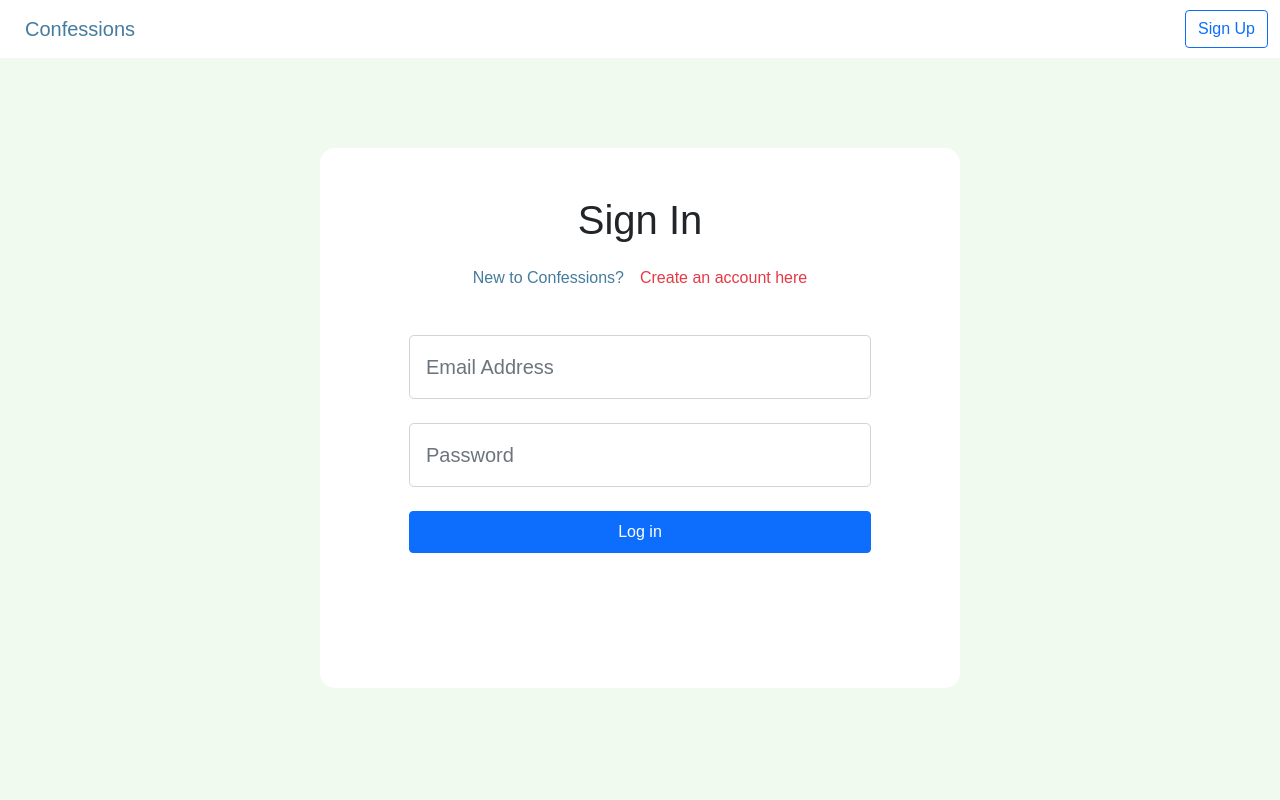
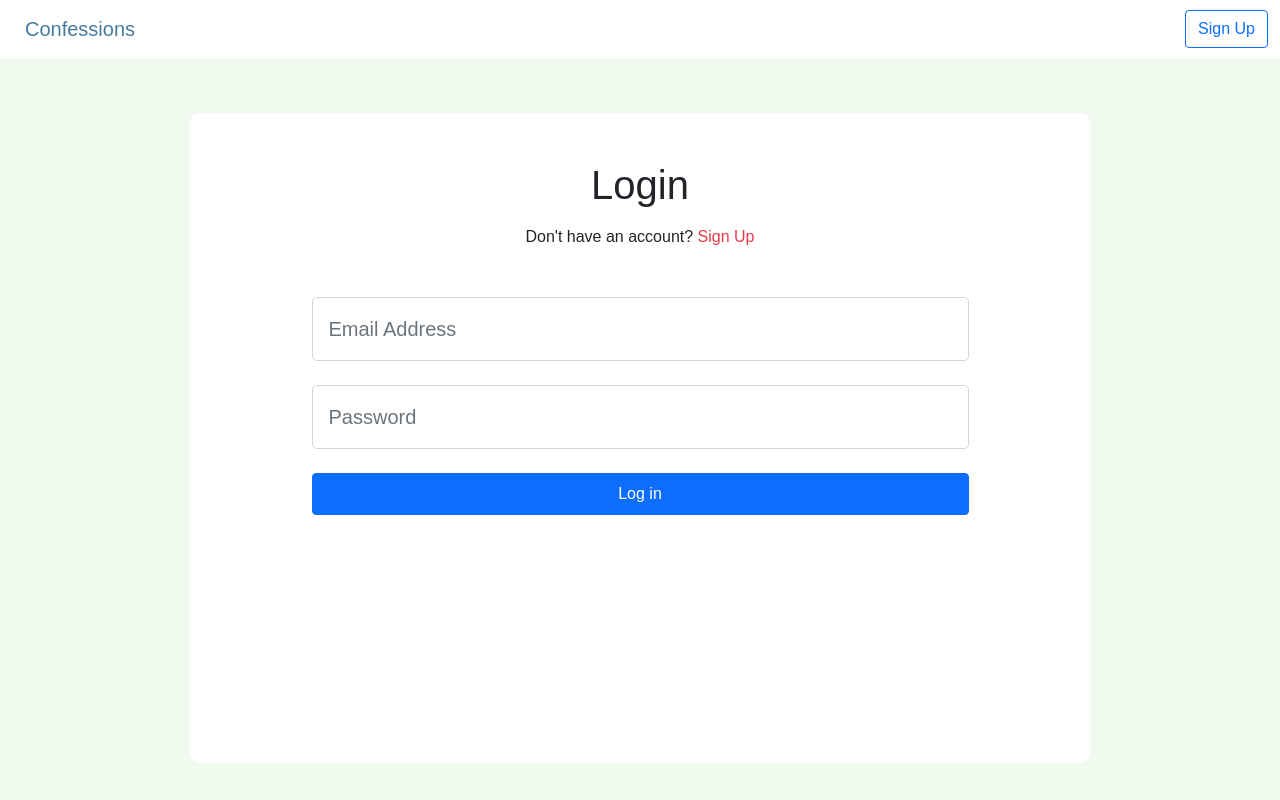
Before and after one commit to SLuo490/Confessions, a React (Create React App) app: page /login in a window 1280 px wide. Built offline with nearby package versions, Linux system fonts and the light colour scheme; no server answers; a web font is replaced by a local one.

Commit message:
fix styling for login page

```diff
--- a/src/components/ErrorAlert.js
+++ b/src/components/ErrorAlert.js
@@ -1,8 +1,8 @@
 export default function ErrorAlert({ details }) {
   return (
     <div className='d-flex justify-content-center mt-2'>
-      <div className='alert alert-danger' role={'alert'}>
-        <strong>An error occurred</strong> {details || ''}
+      <div className='alert alert-danger w-50 text-center' role={'alert'}>
+        <strong>An error occurred: </strong> {details || ''}
       </div>
     </div>
   );
--- a/src/components/LoginForm.js
+++ b/src/components/LoginForm.js
@@ -40,8 +40,8 @@ export default function Form() {
   }, [user, loading, navigate]);
 
   return (
-    <form className='form-group mt-3'>
-      {error && <ErrorAlert details={error} />}
+    <form className='form-group mt-2'>
+      <div className='mt-4'>{error && <ErrorAlert details={error} />}</div>
       <div className='w-75 input-center'>
         <label htmlFor='email'></label>
         <input
--- a/src/pages/auth/LoginPage.js
+++ b/src/pages/auth/LoginPage.js
@@ -7,23 +7,20 @@ export default function LoginPage() {
   return (
     <div className='LoginPage'>
       <Nav />
-      <div className='center'>
-        <div className='container bg-white w-50 h-75 radius'>
-          <h1 className='d-flex justify-content-center align-items-center mt-5'>
-            Sign In
-          </h1>
-          <div className='create d-flex justify-content-center align-items-center mt-4'>
-            <h6 className='pe-3 color-celadon-blue'>New to Confessions?</h6>
-            <h6>
-              <Link
-                className='color-imperial-red text-decoration-none'
-                to='/register'
-              >
-                Create an account here
-              </Link>
-            </h6>
+      <div className='container-fluid background-style'>
+        <div className='row form-style'>
+          <div className='col'>
+            <div className='login-form'>
+              <h1 className='text-center mt-5'>Login</h1>
+              <p className='text-center mt-3'>
+                Don't have an account?{' '}
+                <Link to='/register' className='text-decoration-none'>
+                  <span className='color-imperial-red'>Sign Up</span>
+                </Link>
+              </p>
+              <LoginForm />
+            </div>
           </div>
-          <LoginForm />
         </div>
       </div>
     </div>
--- a/src/pages/style.css
+++ b/src/pages/style.css
@@ -13,21 +13,6 @@
 html,
 body {
   background-color: var(--honey-dew);
-}
-
-.center {
-  height: 90vh;
-  display: flex;
-  justify-content: center;
-  align-items: center;
-}
-
-.formSize {
-  height: 794px;
-}
-
-.radius {
-  border-radius: 15px;
 }
 
 .color-imperial-red {
@@ -58,8 +43,22 @@ body {
   background-color: var(--powder-blue);
 }
 
-.transition {
-  transition: all 0.5s ease-in-out;
+/* Login + Sign In */
+.background-style {
+  height: 95vh;
+  position: fixed;
+  display: flex;
+  flex-direction: column;
+  justify-content: center;
+  align-items: center;
+}
+
+.form-style {
+  background-color: white;
+  width: 900px;
+  height: 650px;
+  border-radius: 10px;
+  margin: 0 auto;
 }
 
 .input-center {
```
